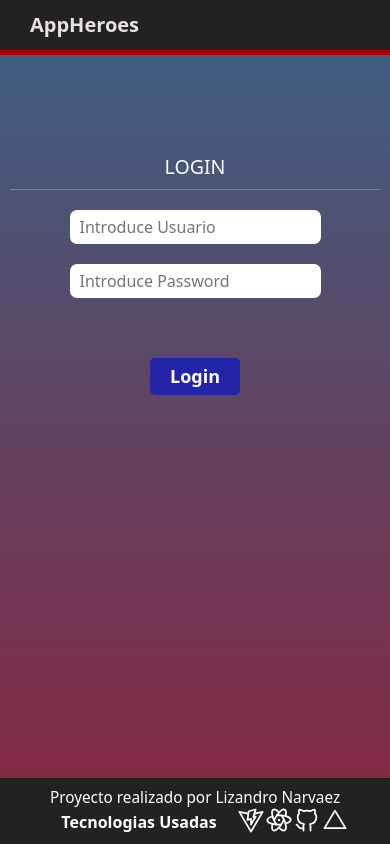
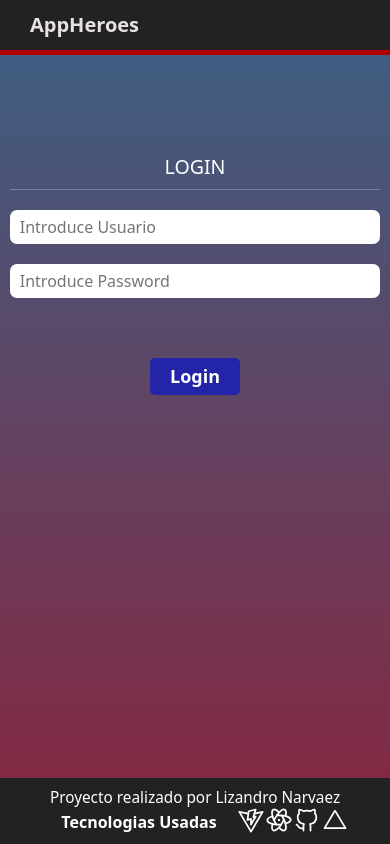
Before and after one commit to lizandronarvaez/AppHeroes-ReactJS, a React (Vite) app: page /login in a window 390 px wide. Built offline with nearby package versions, Linux system fonts and the light colour scheme.

Commit message:
Modificando estilos y cambiando logica

```diff
--- a/src/auth/pages/Login.css
+++ b/src/auth/pages/Login.css
@@ -16,10 +16,9 @@
     margin:1rem auto;
 }
 
-
 .form .form-box input{
     margin: 1rem 0;
-    width: 40rem;
+    width: 100%;
     padding: .5rem 1rem;
     font-size: 1.6rem;
     border-radius: .7rem;
@@ -43,8 +42,9 @@
     background-color: rgb(6, 6, 135)
 }
 
-@media (max-width:468px){
-    .form .form-box input{
-        width: auto;
-    }
+/* SweetAlert */
+
+.swal2-popup{
+    position: absolute;
+    top: -100px;
 }
--- a/src/auth/pages/Login.jsx
+++ b/src/auth/pages/Login.jsx
@@ -4,6 +4,7 @@ import { useContext } from "react";
 import AuthContext from "../context/AuthContext";
 import useForm from "../hooks/useForm";
 import Navbar from "../../interface/components/NavBar/Navbar";
+import ErrorLogin from "../helpers/ErrorLogin";
 const Login = () => {
   // Navigate
   const navigate = useNavigate();
@@ -14,7 +15,7 @@ const Login = () => {
   // Button
   const handleLogin = (e) => {
     e.preventDefault();
-    if (user.length <= 1) return;
+    if (user === "") return ErrorLogin();
 
     loginUser(user.trim());
     navigate("/marvel-page", {
```
Lines whose indentation alone changed are shown as unchanged.
